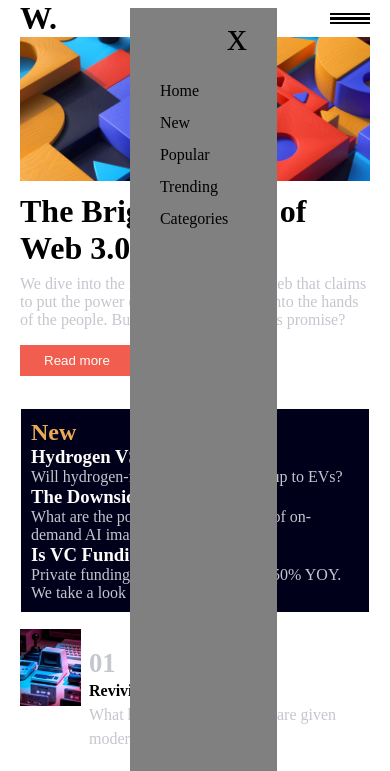
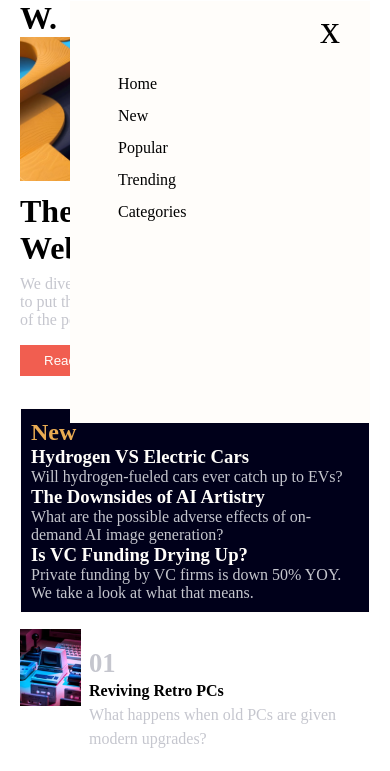
Before and after one commit to valmirsantanape/news-homepage-main, a plain HTML site: page index.html in a window 390 px wide. Both pictures are taken after a click on the element 350 px from the left and 18 px from the top of the page. Shown: the top 771 px of the page. Drawn offline with Linux system fonts and the light colour scheme.

Commit message:
menu de navegacao atualizado

```diff
--- a/index.html
+++ b/index.html
@@ -29,11 +29,11 @@
           x
         </div>
         <ol class="menu-navigation">
-          <li class="item-meun">Home</li>
-          <li class="item-meun">New</li>
-          <li class="item-meun">Popular</li>
-          <li class="item-meun">Trending</li>
-          <li class="item-meun">Categories</li>
+          <li class="item-menu"><p>Home</p></li>
+          <li class="item-menu"><p>New</p></li>
+          <li class="item-menu"><p>Popular</p></li>
+          <li class="item-menu"><p>Trending</p></li>
+          <li class="item-menu"><p>Categories</p></li>
         </ol>
       </nav>
     </header>
@@ -105,11 +105,13 @@
         </li>
       </ol>
     </aside>
+  <hr>
 
   <footer class="attribution">
     Challenge by <a href="https://www.frontendmentor.io?ref=challenge" target="_blank">Frontend Mentor</a>.
-    Coded by <a href="#">Your Name Here</a>.
+    Coded by <a href="https://www.linkedin.com/in/valmirsantanape/">Valmir Santana</a>.
   </footer>
+  <hr>
   </main>
   <script src="script/script.js"></script>
 
--- a/styles.css/style.css
+++ b/styles.css/style.css
@@ -64,18 +64,17 @@ header h1 {
 
 @media (max-width: 1200px)
 {
+
     .expand-navigation
    {
-
+    height: 50%;
     background-color: var(--Off-white);
     color: #000;
-    position: absolute;
-    background-color: grey;
-    right: 29% ;
-    top: 1% ;
-    height: 100%;
-    width: 30%;
-    padding: 0 0 0 30px;
+    max-width: 320px;
+    min-width: 300px;
+    position: absolute ;
+    margin-left: 50px;
+    top: 1px;
 
    }
    .menu-close{
@@ -85,12 +84,17 @@ header h1 {
     height: 2rem;
     cursor: pointer;
    }
+   .item-menu p{
+        margin-left: 3rem;
+        color: #000;
+   }
    .menu-navigation{
         line-height: 2rem;
    }
    .menu-navigation :hover{
-        text-decoration: underline;
         cursor: pointer;
+        opacity: 0.6;
+        background-color: var(--Dark-grayish-blue);
    }
 
 }
@@ -146,3 +150,8 @@ span{
 
 .attribution { font-size: 11px; text-align: center; }
 .attribution a { color: hsl(228, 45%, 44%); }
+
+footer{
+
+    padding: 10px ;
+}
```
